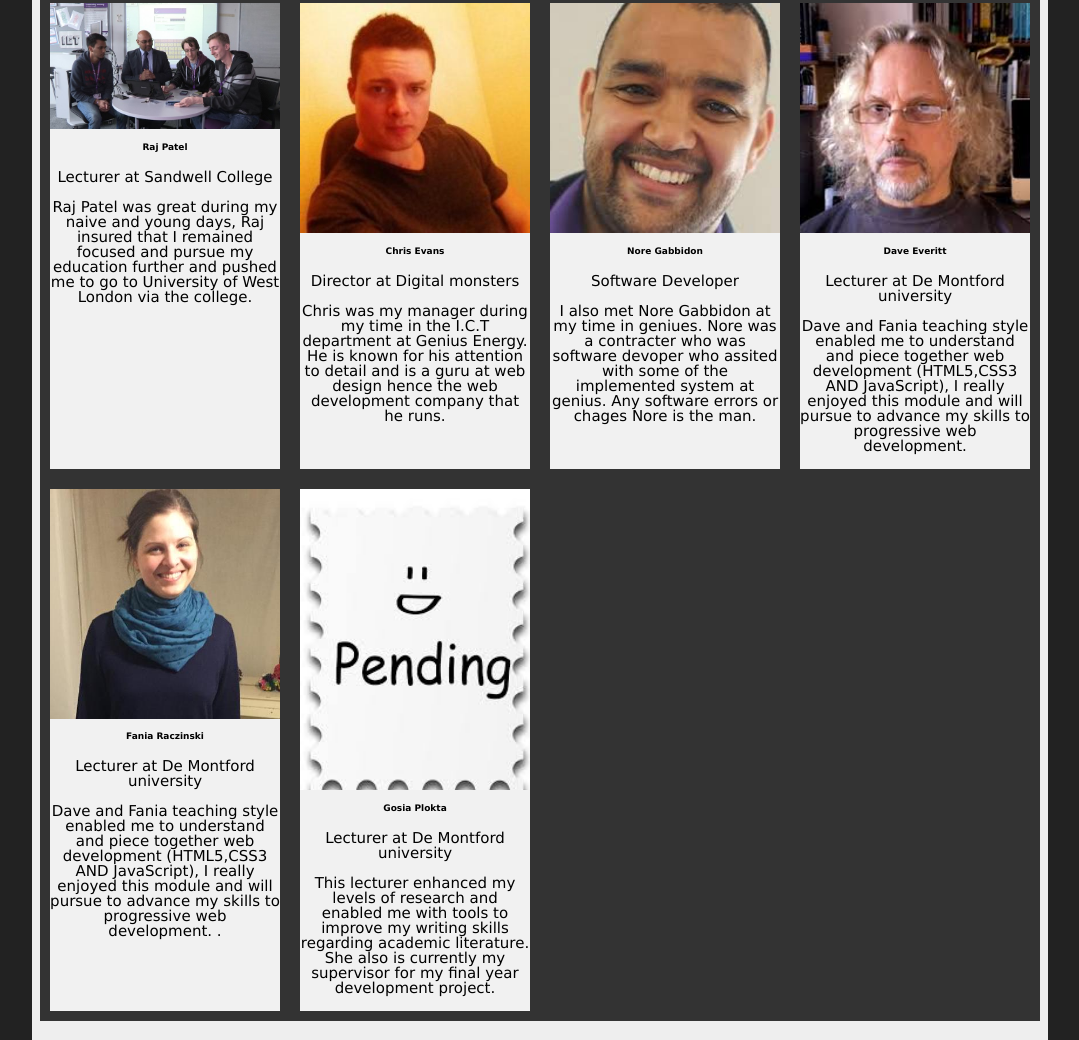
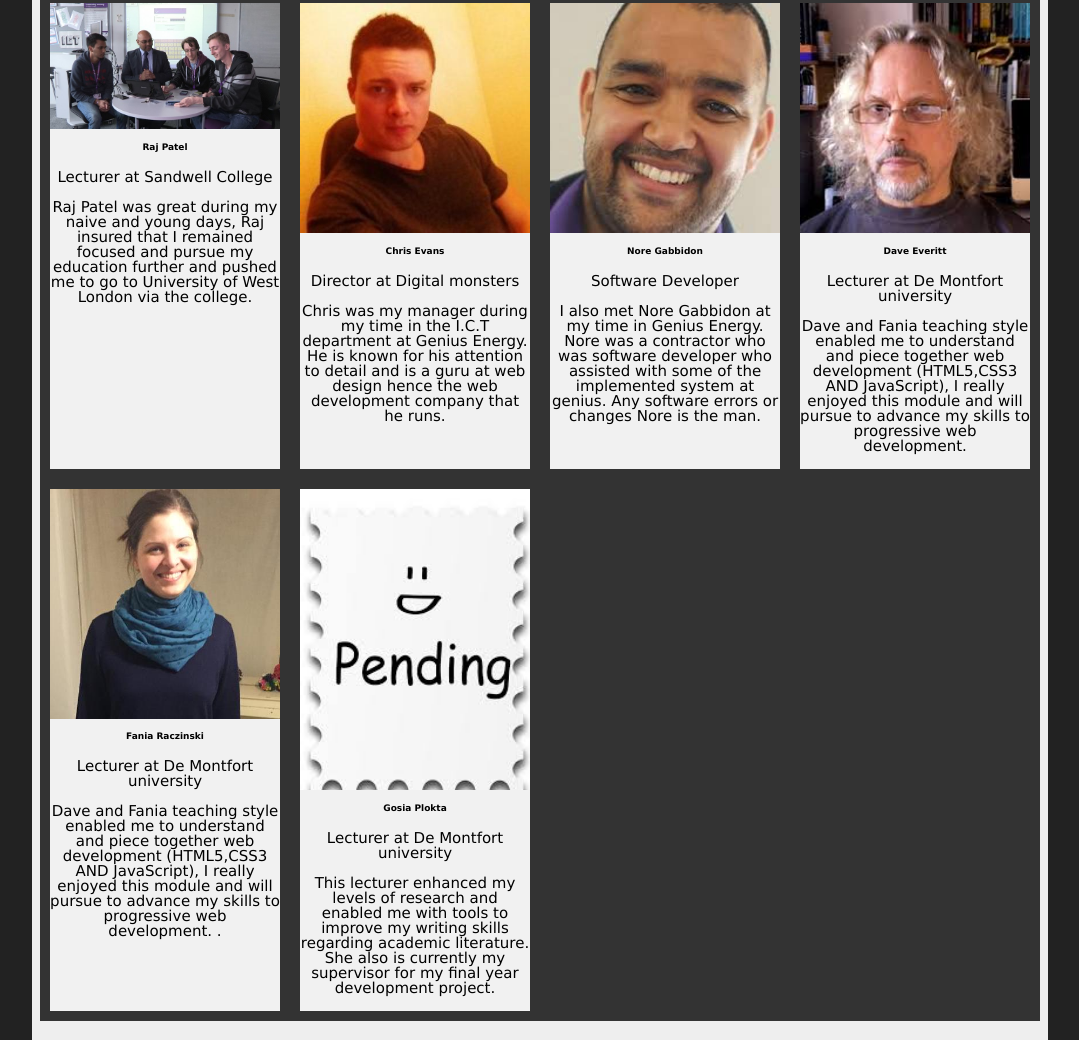
Before and after one commit to gurdipgill/CTEC3905Front_End_Web_Development_Assignment2, a plain HTML site: page index.html in a window 1280 px wide. Shown: the part 1282-2322 px from the top of the page, without its empty margins (100-1179 px from the left). Drawn offline with Linux system fonts and the light colour scheme; some packages are replaced by stand-ins of ours.

Commit message:
spellings

```diff
--- a/index.html
+++ b/index.html
@@ -71,7 +71,7 @@
             <td>TBA</td>
           </tr>
           <tr>
-            <td>De Montford University</td>
+            <td>De Montfort University</td>
             <td>2016-2018</td>
             <td>TBA</td>
             <td>TBA</td>
@@ -159,7 +159,7 @@
             <div class="container">
               <h2>Nore Gabbidon</h2>
               <p class="title">Software Developer</p>
-              <p>I also met Nore Gabbidon at my time in geniues. Nore was a contracter who was software devoper who assited with some of the implemented system at genius. Any software errors or chages Nore is the man.</p>
+              <p>I also met Nore Gabbidon at my time in Genius Energy. Nore was a contractor who was software developer who assisted with some of the implemented system at genius. Any software errors or changes Nore is the man.</p>
             </div>
           </div>
         </div>
@@ -168,7 +168,7 @@
             <img src="pictures/daveeveritt.jpg" alt="John" style="width:100%">
             <div class="container">
               <h2>Dave Everitt</h2>
-              <p class="title">Lecturer at De Montford university</p>
+              <p class="title">Lecturer at De Montfort university</p>
               <p>Dave and Fania teaching style enabled me to understand and piece together web development (HTML5,CSS3 AND JavaScript), I really enjoyed this module and will pursue to advance my skills to progressive web development. </p>
             </div>
           </div>
@@ -178,7 +178,7 @@
             <img src="pictures/fania.jpg" alt="John" style="width:100%">
             <div class="container">
               <h2>Fania Raczinski</h2>
-              <p class="title">Lecturer at De Montford university</p>
+              <p class="title">Lecturer at De Montfort university</p>
               <p>Dave and Fania teaching style enabled me to understand and piece together web development (HTML5,CSS3 AND JavaScript), I really enjoyed this module and will pursue to advance my skills to progressive web development. .</p>
             </div>
           </div>
@@ -188,7 +188,7 @@
             <img src="pictures/pending.jpg" alt="John" style="width:100%">
             <div class="container">
               <h2>Gosia Plokta</h2>
-              <p class="title">Lecturer at De Montford university</p>
+              <p class="title">Lecturer at De Montfort university</p>
               <p>This lecturer enhanced my levels of research and enabled me with tools to improve my writing skills regarding academic literature. She also is currently my supervisor for my final year development project.</p>
             </div>
           </div>
```
